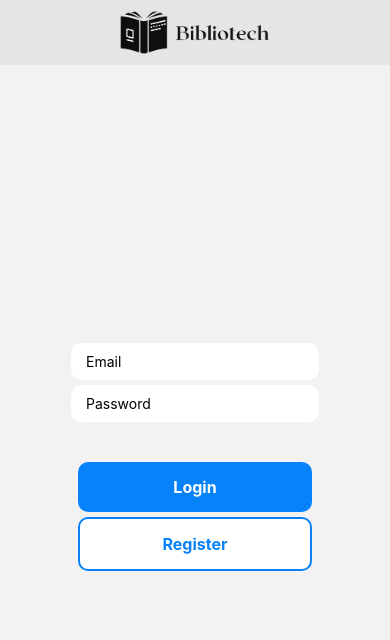
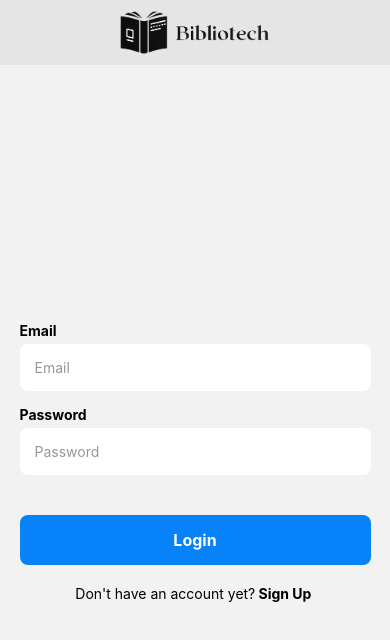
Before and after one commit to ursa1minor/bibliotech, a React Native app: screen /LoginScreen in a window 390 px wide. Shown: the top 640 px of the page. Built offline with nearby package versions, Linux system fonts and the light colour scheme; no server answers.

Commit message:
Update login styling

```diff
--- a/navigation/components/LoginScreen.js
+++ b/navigation/components/LoginScreen.js
@@ -1,78 +1,85 @@
-import { useNavigation } from '@react-navigation/core'
-import React, { useEffect, useState } from 'react'
-import { StyleSheet, Text, TextInput, TouchableOpacity, View, SafeAreaView } from 'react-native'
-import { firebase } from '../../config'
+import { useNavigation } from '@react-navigation/core';
+import React, { useEffect, useState } from 'react';
+import {
+	StyleSheet,
+	Text,
+	TextInput,
+	TouchableOpacity,
+	View,
+	SafeAreaView,
+} from 'react-native';
+import { firebase } from '../../config';
 
 const LoginScreen = () => {
-    const auth = firebase.auth()
-    const [email, setEmail] = useState('')
-    const [password, setPassword] = useState('')
+	const auth = firebase.auth();
+	const [email, setEmail] = useState('');
+	const [password, setPassword] = useState('');
 
-    const navigation = useNavigation()
+	const navigation = useNavigation();
 
 	useEffect(() => {
-        const unsubscribe = auth.onAuthStateChanged(user => {
+		const unsubscribe = auth.onAuthStateChanged((user) => {
 			if (user) {
-                navigation.replace("MainContainer")
+				navigation.replace('MainContainer');
 			}
-        })
+		});
 
-        return unsubscribe
-    }, [])
+		return unsubscribe;
+	}, []);
 
 	const handleSignUp = () => {
-        navigation.replace("RegistrationForm")
-    }
+		navigation.replace('RegistrationForm');
+	};
 
 	const handleLogin = () => {
 		auth
 			.signInWithEmailAndPassword(email, password)
-            .then(userCredentials => {
+			.then((userCredentials) => {
 				const user = userCredentials.user;
 			})
-            .catch(error => alert(error.message))
-    }
+			.catch((error) => alert(error.message));
+	};
 
 	return (
-        <View
-            style={styles.container}
-            behavior="padding"
-        >
-            <View >
+		<View style={styles.container} behavior="padding">
+			<View style={styles.inputContainer}>
+				<Text style={styles.inputText}>Email</Text>
 				<TextInput
 					placeholder="Email"
 					value={email}
-                    onChangeText={text => setEmail(text)}
+					onChangeText={(text) => setEmail(text)}
 					style={styles.input}
 				/>
+				<Text style={styles.inputText}>Password</Text>
 				<TextInput
 					placeholder="Password"
 					value={password}
-                    onChangeText={text => setPassword(text)}
+					onChangeText={(text) => setPassword(text)}
 					style={styles.input}
 					secureTextEntry
 				/>
 			</View>
 
 			<View style={styles.buttonContainer}>
-                <TouchableOpacity
-                    onPress={handleLogin}
-                    style={styles.button}
-                >
+				<TouchableOpacity onPress={handleLogin} style={styles.button}>
 					<Text style={styles.buttonText}>Login</Text>
 				</TouchableOpacity>
-                <TouchableOpacity
-                    onPress={handleSignUp}
-                    style={[styles.button, styles.buttonOutline]}
-                >
-                    <Text style={styles.buttonOutlineText}>Register</Text>
+
+				<View style={styles.registerWrapper}>
+					<Text style={styles.text}>
+						Don't have an account yet?
+						<TouchableOpacity style={styles.signUp} onPress={handleSignUp}>
+							{' '}
+							Sign Up{' '}
 						</TouchableOpacity>
+					</Text>
 				</View>
 			</View>
-    )
-}
+		</View>
+	);
+};
 
-export default LoginScreen
+export default LoginScreen;
 
 const styles = StyleSheet.create({
 	container: {
@@ -81,19 +88,18 @@ const styles = StyleSheet.create({
 		alignItems: 'center',
 	},
 	inputContainer: {
-        width: '100%'
+		width: '90%',
 	},
 	input: {
+		width: '100%',
+		padding: 15,
 		backgroundColor: 'white',
-        paddingHorizontal: 15,
-        paddingVertical: 10,
-        borderRadius: 10,
 		marginTop: 5,
-
-
+		borderRadius: '.5rem',
+		color: '#979797',
 	},
 	buttonContainer: {
-        width: '60%',
+		width: '90%',
 		justifyContent: 'center',
 		alignItems: 'center',
 		marginTop: 40,
@@ -102,7 +108,7 @@ const styles = StyleSheet.create({
 		backgroundColor: '#0782F9',
 		width: '100%',
 		padding: 15,
-        borderRadius: 10,
+		borderRadius: '.5rem',
 		alignItems: 'center',
 	},
 	buttonOutline: {
@@ -121,4 +127,20 @@ const styles = StyleSheet.create({
 		fontWeight: '700',
 		fontSize: 16,
 	},
-})
+	inputText: {
+		fontSize: 14,
+		fontWeight: 'bold',
+		marginTop: 15,
+	},
+	text: {
+		marginTop: 20,
+	},
+	registerWrapper: {
+		flex: 1,
+		alignItems: 'center',
+	},
+	signUp: {
+		fontWeight: 'bold',
+		paddingLeft: '.2rem',
+	},
+});
```
Lines whose indentation alone changed are shown as unchanged.
